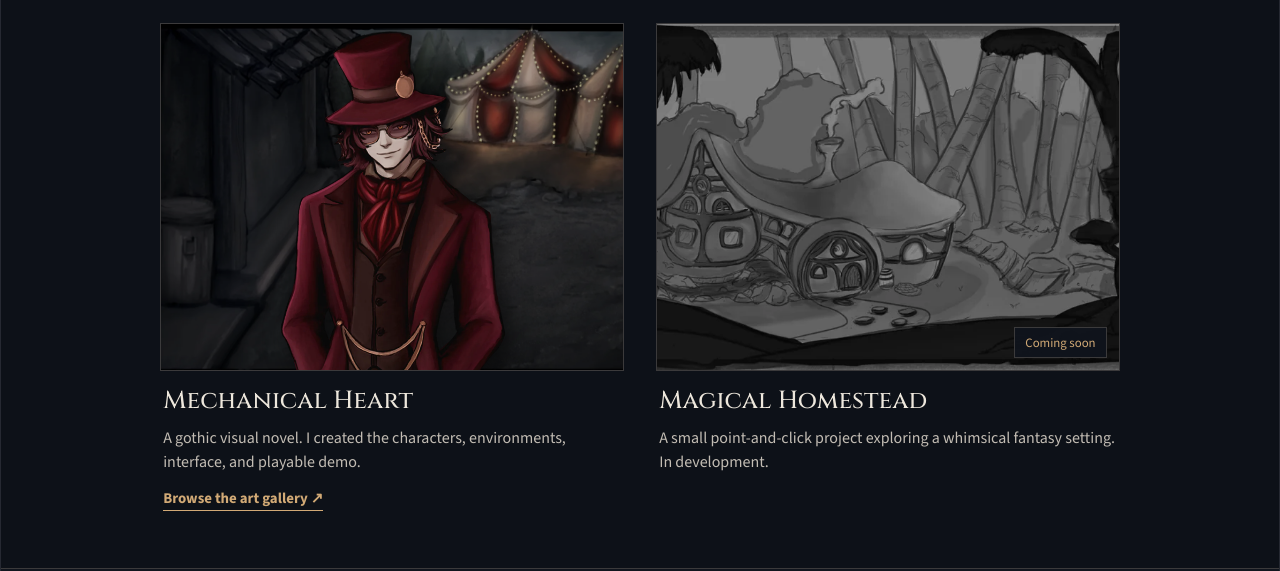
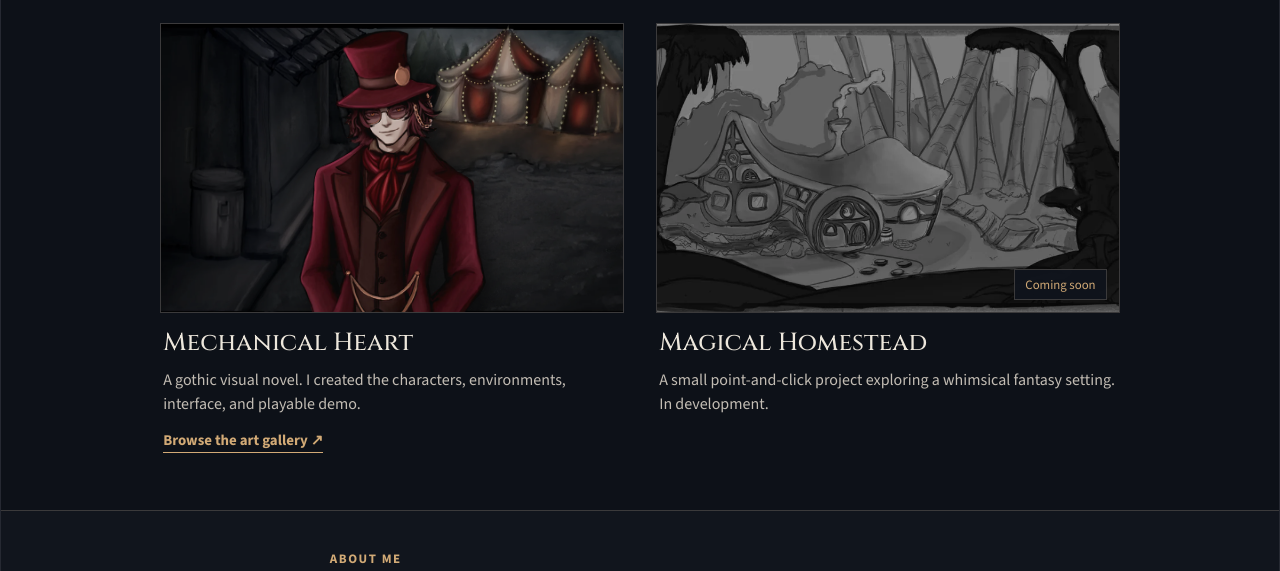
Before and after one commit to kenna-may-art/kenna-may-art.io, a plain HTML site: page index.html in a window 1280 px wide. Shown: the part 722-1293 px from the top of the page. Drawn offline with nearby package versions, Linux system fonts and the light colour scheme.

Commit message:
Give homepage thumbnails a wider landscape ratio

```diff
--- a/index.html
+++ b/index.html
@@ -19,7 +19,7 @@
     .home-work .section-heading h2{font-size:clamp(1.7rem,2.6vw,2.35rem)}
     .project-thumbnails{display:grid;grid-template-columns:repeat(2,minmax(0,1fr));gap:clamp(1.25rem,3vw,2rem);max-width:960px;margin-inline:auto;align-items:start}
     .project-thumbnail{min-width:0}
-    .project-thumbnail-art{display:block;position:relative;isolation:isolate;aspect-ratio:4/3;overflow:hidden;border:1px solid var(--line);background:#171b24}
+    .project-thumbnail-art{display:block;position:relative;isolation:isolate;aspect-ratio:16/10;overflow:hidden;border:1px solid var(--line);background:#171b24}
     a.project-thumbnail-art{transition:border-color .2s}
     a.project-thumbnail-art:hover{border-color:var(--gold)}
     .project-thumbnail-scene{position:absolute;inset:0;width:100%;height:100%;object-fit:cover}
```
